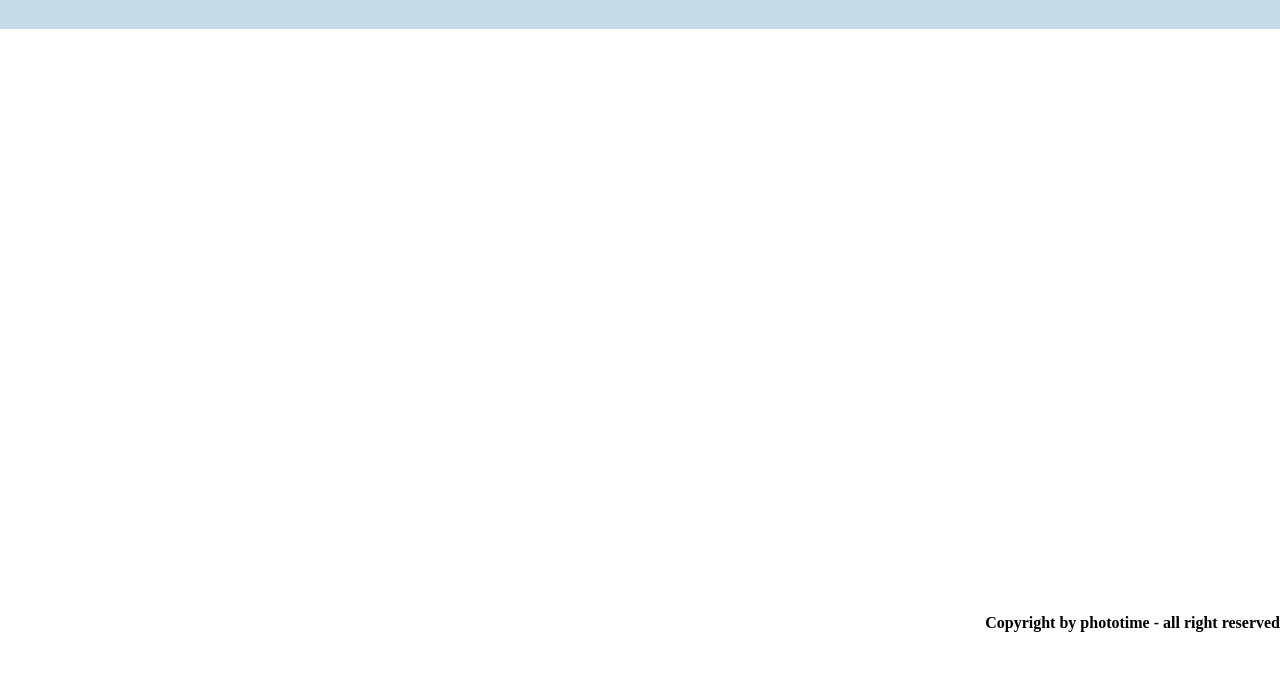
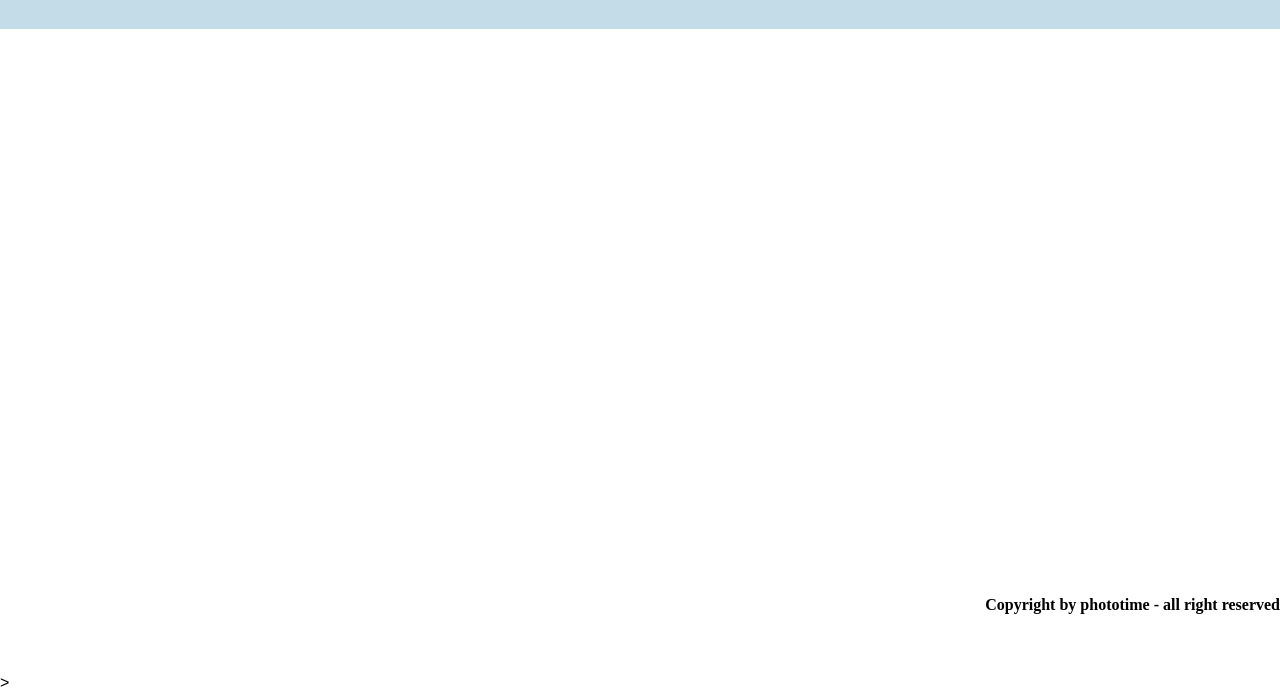
Before and after one commit to sswiatoslaw/fs15t_advanced-git, a website: page src/html/index.html in a window 1280 px wide. Shown: the part 108-800 px from the top of the page. Drawn offline with nearby package versions, Linux system fonts and the light colour scheme; files that its build step writes are made by us from their sources; files whose address does not match are found by name.

Commit message:
fixed bugs

```diff
--- a/src/html/blocks/footer.html
+++ b/src/html/blocks/footer.html
@@ -1,14 +1,3 @@
-<!DOCTYPE html>
-<html lang="en">
-<head>
-	<meta charset="UTF-8">
-	<meta name="viewport" content="width=device-width, initial-scale=1.0">
-	<link rel="stylesheet" href="./css/main.css">
-	<title>Document</title>
-</head>
-<body>
-	<footer class="footer">
-        Copyright by phototime - all right reserved
-	</footer>
-</body>
-</html>
+<footer class="footer">
+    Copyright by phototime - all right reserved
+</footer>>
```
